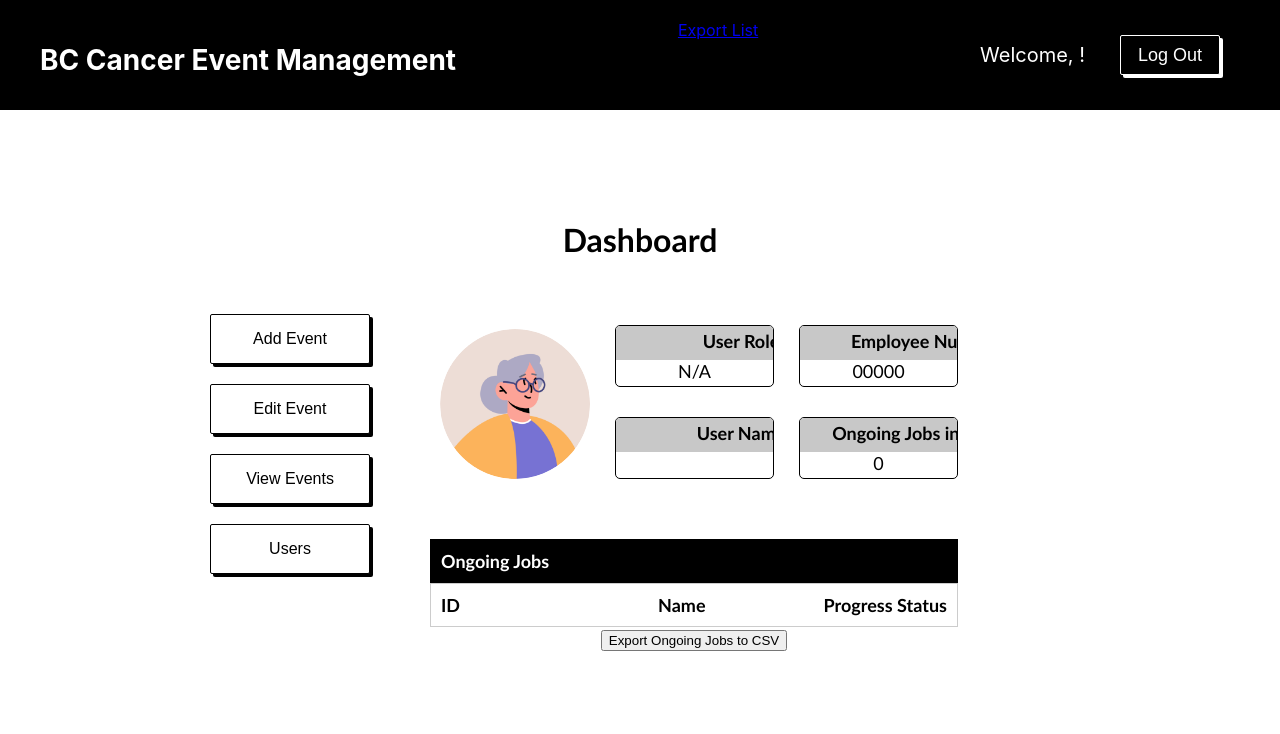
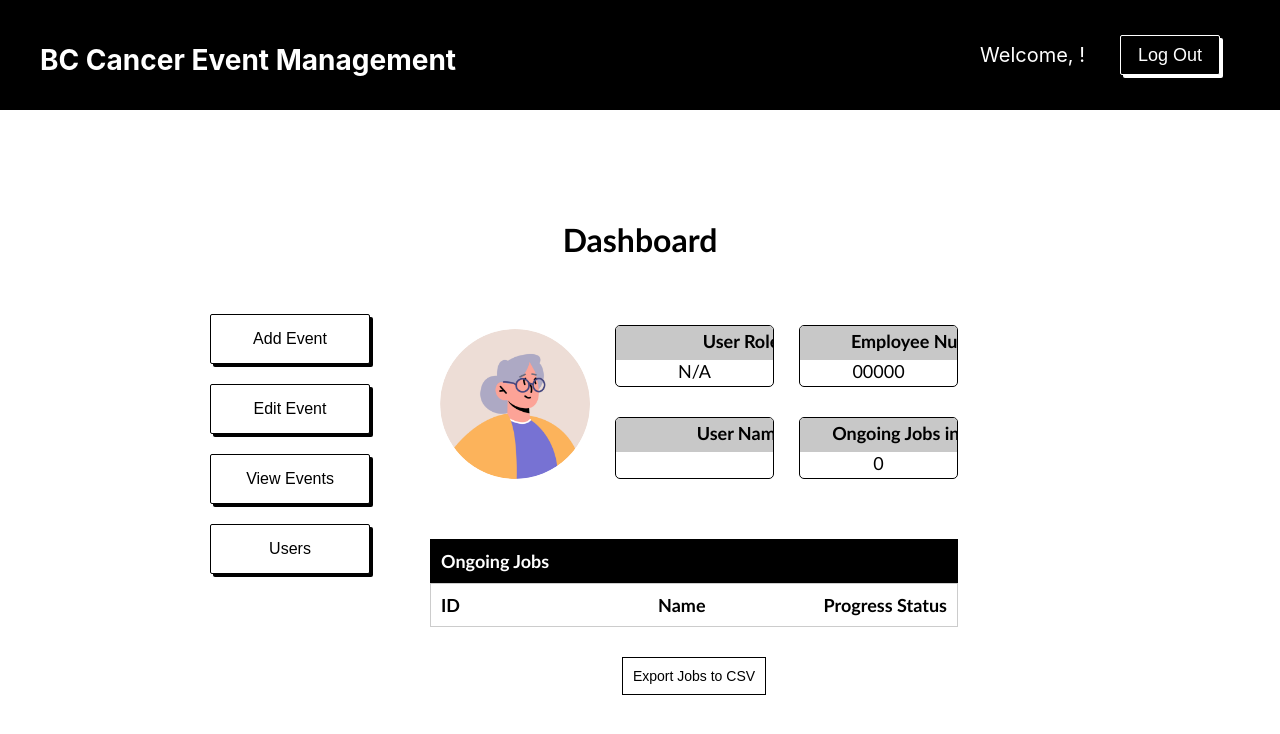
Before and after one commit to ynmu/task-management-system, a React (Create React App) app in the folder client/: page / in a window 1280 px wide. Shown: the top 734 px of the page. Built offline with nearby package versions, Linux system fonts and the light colour scheme; sample sign-in values are in the browser's storage.

Commit message:
styles: update button styles

```diff
--- a/client/package.json
+++ b/client/package.json
@@ -10,6 +10,7 @@
     "@types/node": "^16.18.119",
     "@types/react": "^18.3.12",
     "@types/react-dom": "^18.3.1",
+    "@types/file-saver": "^2.0.5",
     "antd": "^5.22.1",
     "axios": "^1.7.7",
     "cross-env": "^7.0.3",
--- a/client/src/components/NavBar.tsx
+++ b/client/src/components/NavBar.tsx
@@ -11,12 +11,6 @@ const Navbar: React.FC = () => {
     <nav className="navbar">
       <h1 className="navbar-title">BC Cancer Event Management</h1>
       <div className="navbar-links">
-        {/* Link to Export List Page */}
-        {isAuthenticated && (
-          <Link to="/export-list" className="navbar-link">
-            Export List
-          </Link>
-        )}
 
         {/* Back to Dashboard link */}
         {location.pathname !== '/' && isAuthenticated && (
--- a/client/src/pages/Dashboard.css
+++ b/client/src/pages/Dashboard.css
@@ -78,3 +78,18 @@
 #ongoing-jobs-name {
   transform: translateX(40px);
 }
+
+.export-csv-button {
+  background-color: white;
+  color: black;
+  border: 1px solid black;
+  cursor: pointer;
+  margin-top: 30px;
+  font-size: 14px;
+  padding: 10px;
+}
+
+.export-csv-button:hover {
+  background-color: black;
+  color: white;
+}
--- a/client/src/pages/Dashboard.tsx
+++ b/client/src/pages/Dashboard.tsx
@@ -124,7 +124,7 @@ const Dashboard: React.FC = () => {
               </div>
             </div>
             <button onClick={exportToCSV} className="export-csv-button">
-              Export Ongoing Jobs to CSV
+              Export Jobs to CSV
             </button>
           </section>
         </main>
```
